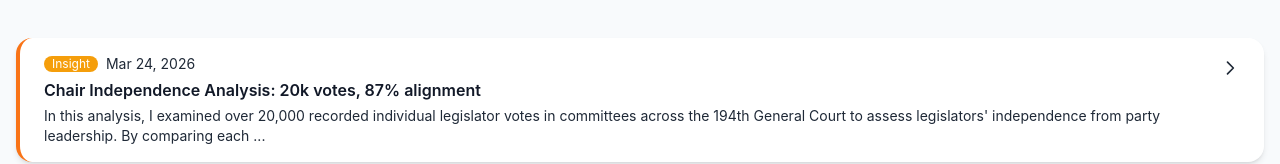
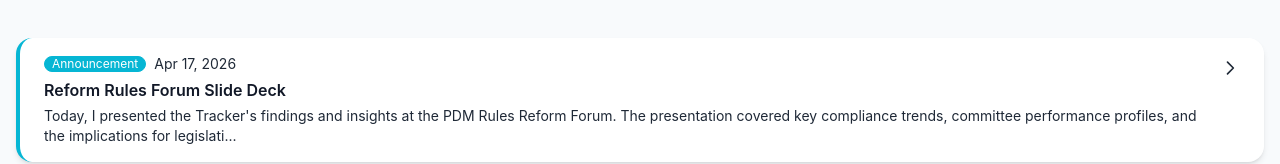
Before and after one commit to arbowl/beacon-hill-tracker, a React (Vite) app in the folder frontend/: page / in a window 1280 px wide. Shown: the part 534-698 px from the top of the page. Built offline with nearby package versions, Linux system fonts and the light colour scheme; no server answers.

Commit message:
Add rules reform forum slide deck update

```diff
--- a/frontend/src/data/updates.ts
+++ b/frontend/src/data/updates.ts
@@ -333,5 +333,14 @@ I'll post an update here once the issue is resolved and daily updates are back o
 
 [Read the full analysis here (HTML)](/documents/chair_independence_analysis.html)`,
     type: 'insight',
+  },
+  {
+    id: 23,
+    date: '2026-04-17',
+    title: 'Reform Rules Forum Slide Deck',
+    content: `Today, I presented the Tracker's findings and insights at the [PDM Rules Reform Forum](https://www.progressivedemsofmass.org/forums/). The presentation covered key compliance trends, committee performance profiles, and the implications for legislative transparency reform. The slide deck is now available for download.
+
+You can find it [here (PDF)](/documents/assessing_joint_committee_rules_reform.pdf).`,
+    type: 'announcement',
   }
 ]
```
Also changed, not shown: 1 other file (tests, documents, lock files or other folders).
